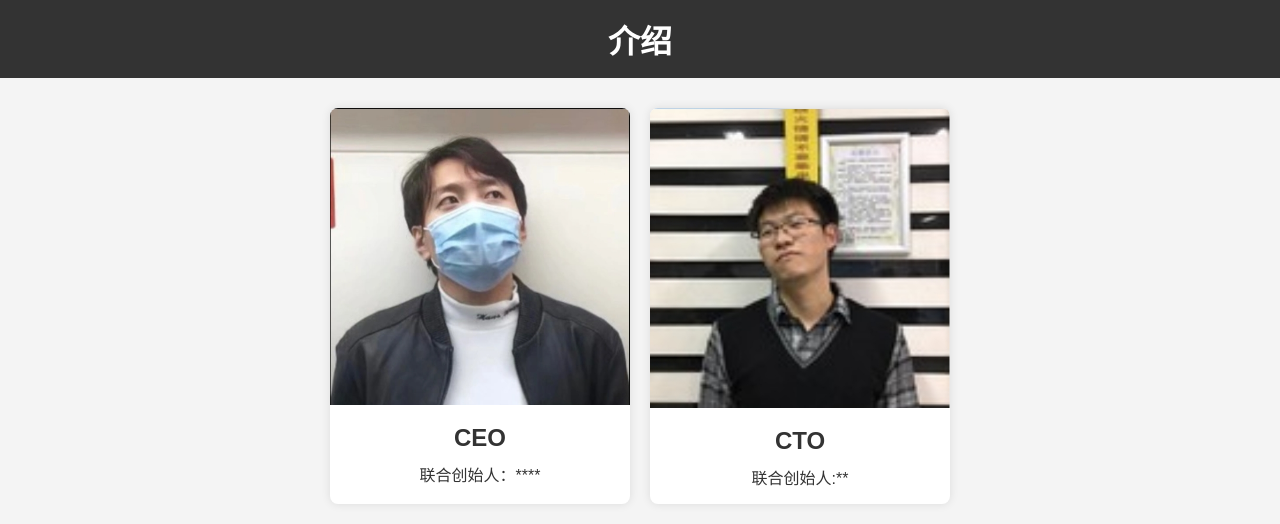
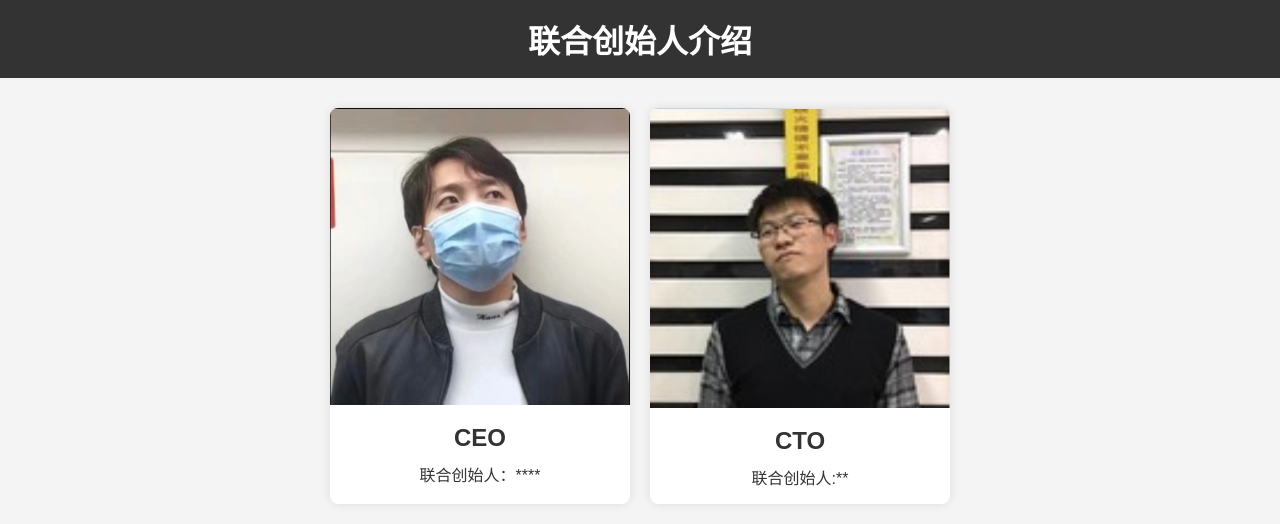
Before and after one commit to zhihei/speakinese, a plain HTML site: page index.html in a window 1280 px wide. Drawn offline with Linux system fonts and the light colour scheme.

Commit message:
修改介绍

```diff
--- a/index.html
+++ b/index.html
@@ -3,12 +3,12 @@
 <head>
     <meta charset="UTF-8">
     <meta name="viewport" content="width=device-width, initial-scale=1.0">
-    <title>联合创始人介绍</title>
+    <title>思必可</title>
     <link rel="stylesheet" href="styles.css">
 </head>
 <body>
     <header>
-        <h1>介绍</h1>
+        <h1>联合创始人介绍</h1>
     </header>
     <main>
         <section class="founder">
```
